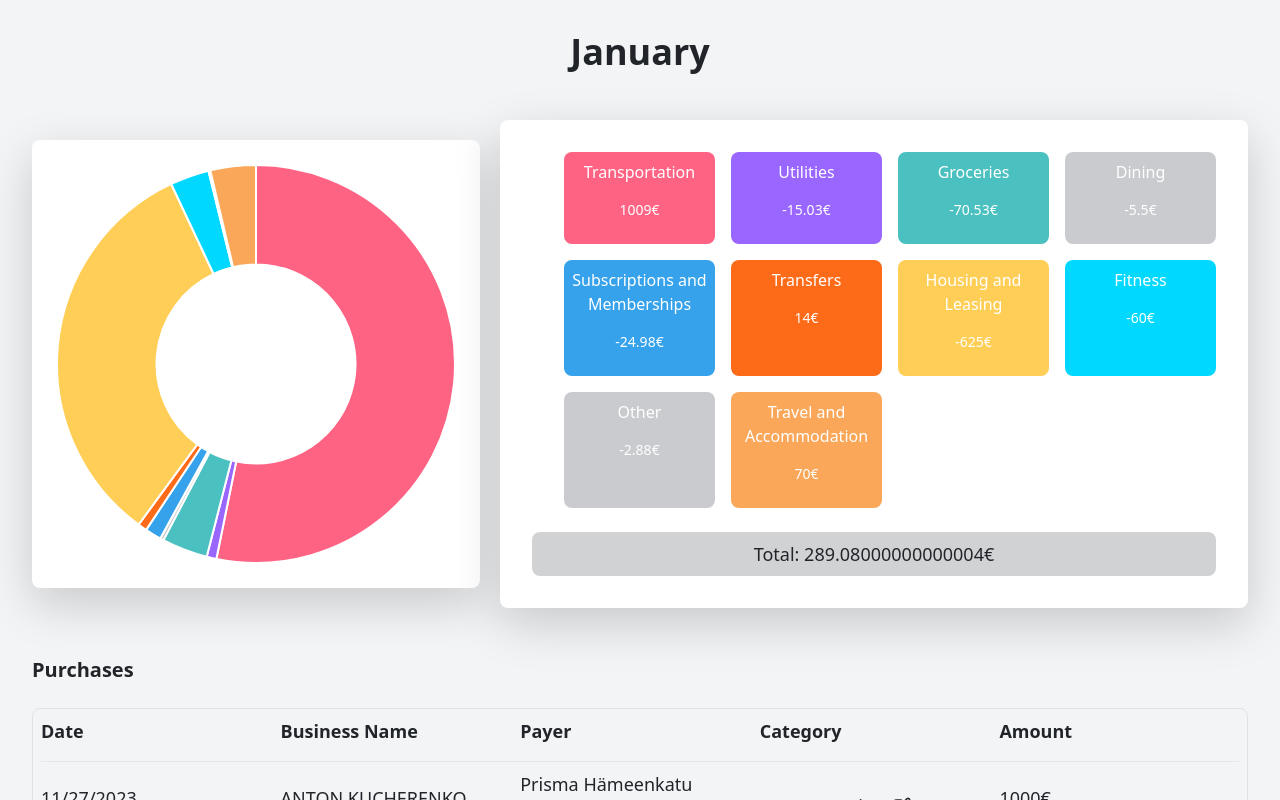
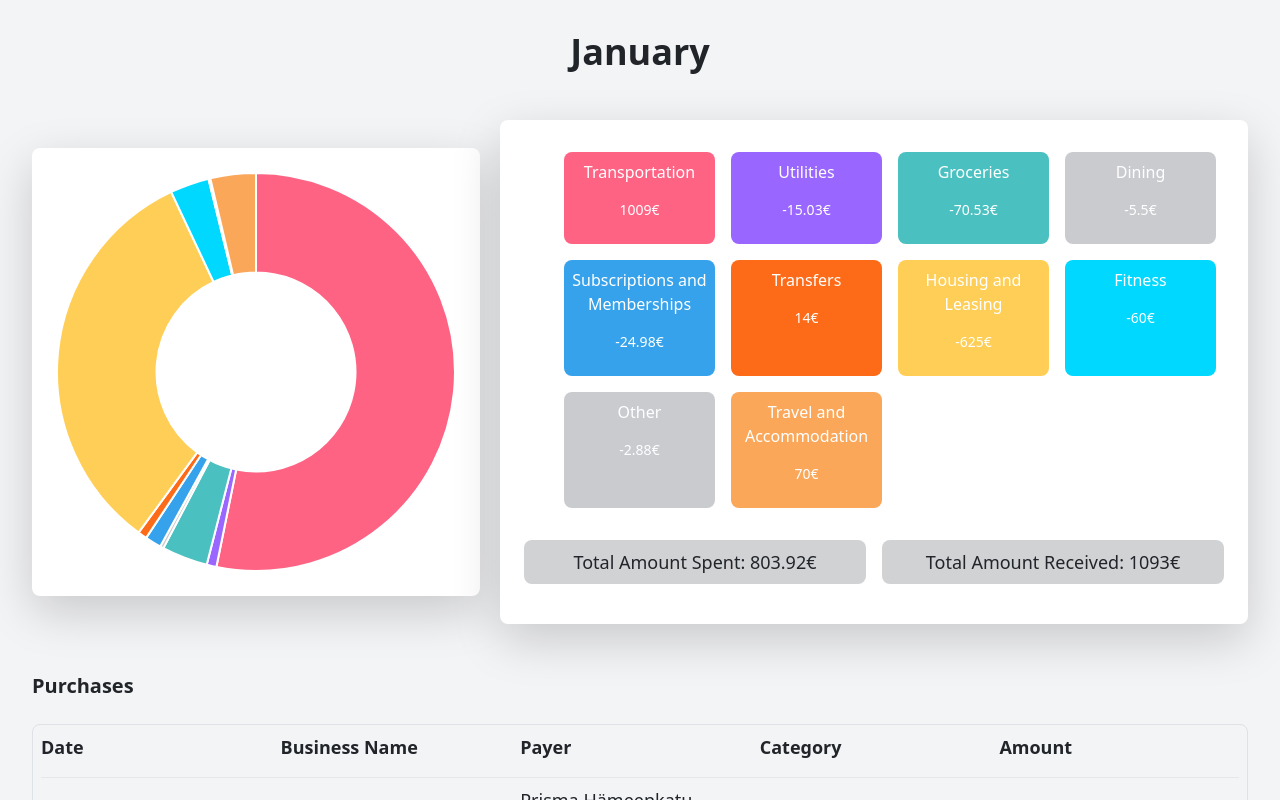
Before and after one commit to andevrrr/ExpenseTracker-React-Bootstrap, a React (Create React App) app in the folder expense-tracker/: page /main in a window 1280 px wide. Shown: the top 800 px of the page. Built offline with nearby package versions, Linux system fonts and the light colour scheme.

Commit message:
added new functionalyty - sum spent & received

```diff
--- a/expense-tracker/src/pages/MainPage.js
+++ b/expense-tracker/src/pages/MainPage.js
@@ -63,8 +63,23 @@ const MainPage = () => {
 
   const categories = [...new Set(categorizedData.map((item) => item.category))];
 
-  const sumOfPrices = categorizedData.reduce(
-    (total, item) => total + Number(item.amount),
+  const totalSumSpent = categorizedData.reduce(
+    (total, item) => {
+      if (Number(item.amount) < 0) {
+        return total + Math.abs(Number(item.amount)); // Convert to positive and add to total
+      }
+      return total;
+    },
+    0
+  );
+
+  const totalSumReceived = categorizedData.reduce(
+    (total, item) => {
+      if (Number(item.amount) >= 0) {
+        return total + Number(item.amount);
+      }
+      return total;
+    },
     0
   );
 
@@ -206,13 +221,14 @@ const MainPage = () => {
               </li>
             ))}
           </ul>
+          <div className="flex justify-between items-center mt-4">
             <p
               style={{
                 backgroundColor: "#D1D2D4",
                 cursor: "pointer",
                 transition: "background-color 0.3s ease",
               }}
-            className="p-2 rounded-lg m-2 text-center text-lg"
+              className="p-2 rounded-lg text-center text-lg flex-1 mr-2"
               onClick={() => setCurrentCategory("All")}
               onMouseEnter={(e) =>
                 (e.currentTarget.style.backgroundColor = "#BCC0C4")
@@ -221,8 +237,27 @@ const MainPage = () => {
                 (e.currentTarget.style.backgroundColor = "#D1D2D4")
               }
             >
-            Total: {sumOfPrices}€
+              Total Amount Spent: {totalSumSpent}€
             </p>
+            <p
+              style={{
+                backgroundColor: "#D1D2D4",
+                cursor: "pointer",
+                transition: "background-color 0.3s ease",
+              }}
+              className="p-2 rounded-lg text-center text-lg flex-1 ml-2"
+              onClick={() => setCurrentCategory("All")}
+              onMouseEnter={(e) =>
+                (e.currentTarget.style.backgroundColor = "#BCC0C4")
+              }
+              onMouseLeave={(e) =>
+                (e.currentTarget.style.backgroundColor = "#D1D2D4")
+              }
+            >
+              Total Amount Received: {totalSumReceived}€
+              {/* Update this with the correct variable for received amount */}
+            </p>
+          </div>
         </div>
       </div>
       <div className="mt-8">
```
Lines whose indentation alone changed are shown as unchanged.
